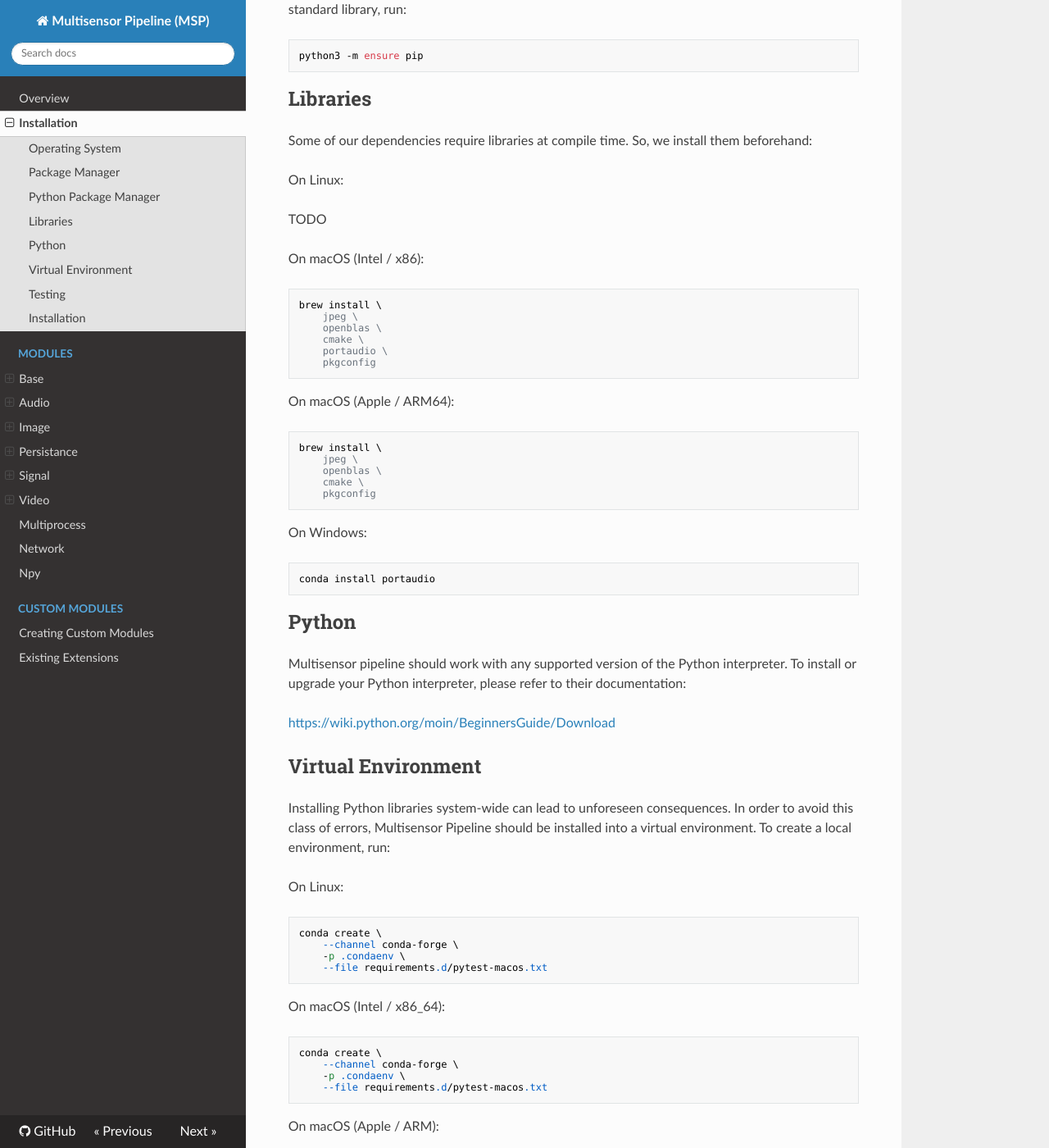
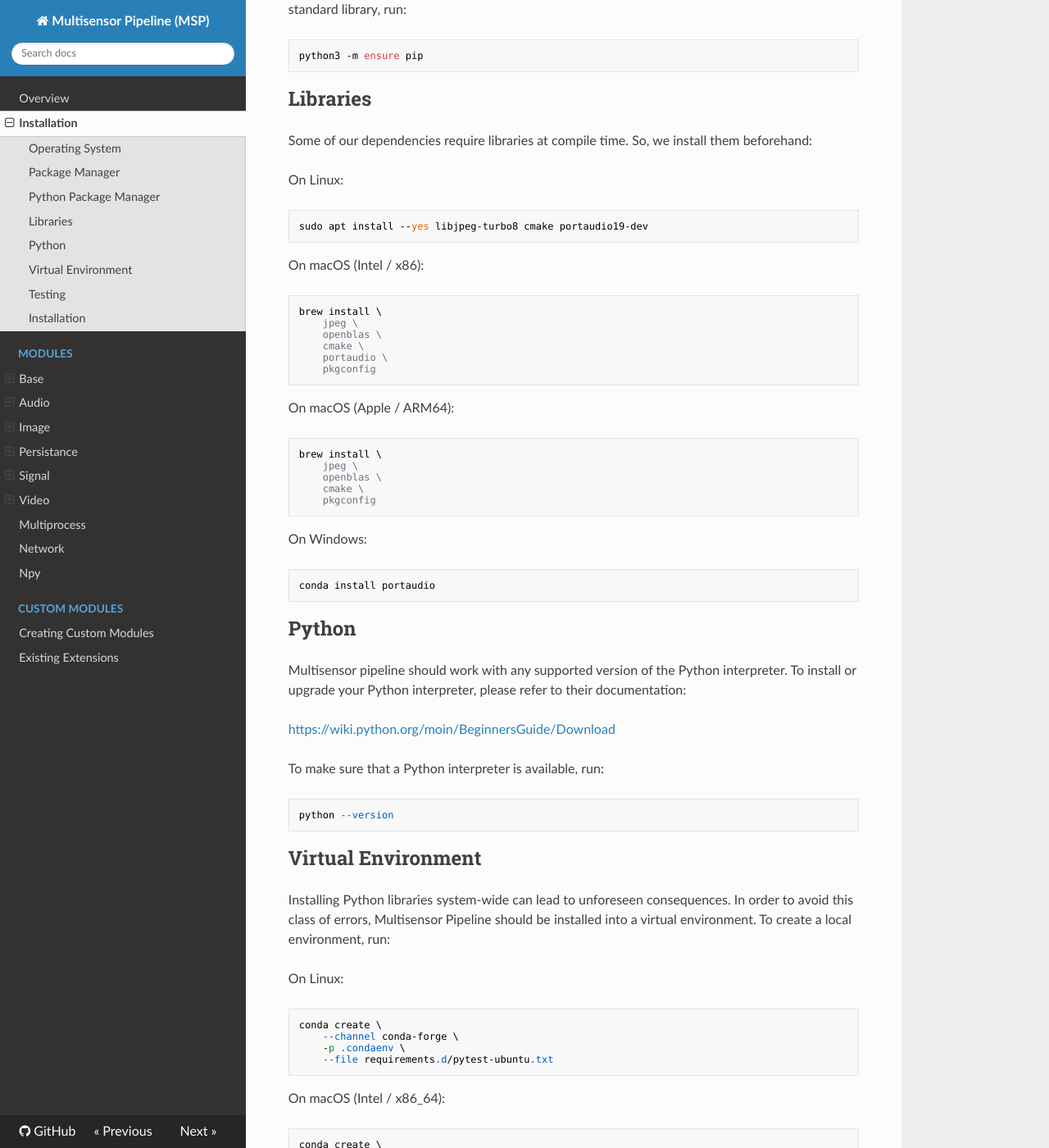
Before and after one commit to DFKI-Interactive-Machine-Learning/multisensor-pipeline, an MkDocs documentation site: the page built from docs/installation.md, in a window 1280 px wide and 1400 px high, scrolled down 1276 px. Shown: the whole window at 82% size. Built offline with MkDocs 1.6.1, drawn with Linux system fonts in a browser that asks for light colours; nearby versions of some CDN libraries.

Commit message:
rework linux instructions some

```diff
--- a/docs/installation.md
+++ b/docs/installation.md
@@ -68,7 +68,7 @@ So, we install them beforehand:
 
 On Linux:
 
-TODO
+    sudo apt install --yes libjpeg-turbo8 cmake portaudio19-dev
 
 On macOS (Intel / x86):
 
@@ -98,6 +98,10 @@ To install or upgrade your Python interpreter, please refer to their documentati
 
 <https://wiki.python.org/moin/BeginnersGuide/Download>
 
+To make sure that a Python interpreter is available, run:
+
+    python --version
+
 ## Virtual Environment
 
 Installing Python libraries system-wide can lead to unforeseen consequences.
@@ -110,7 +114,7 @@ On Linux:
     conda create \
         --channel conda-forge \
         -p .condaenv \
-        --file requirements.d/pytest-macos.txt
+        --file requirements.d/pytest-ubuntu.txt
 
 On macOS (Intel / x86_64):
 
```
